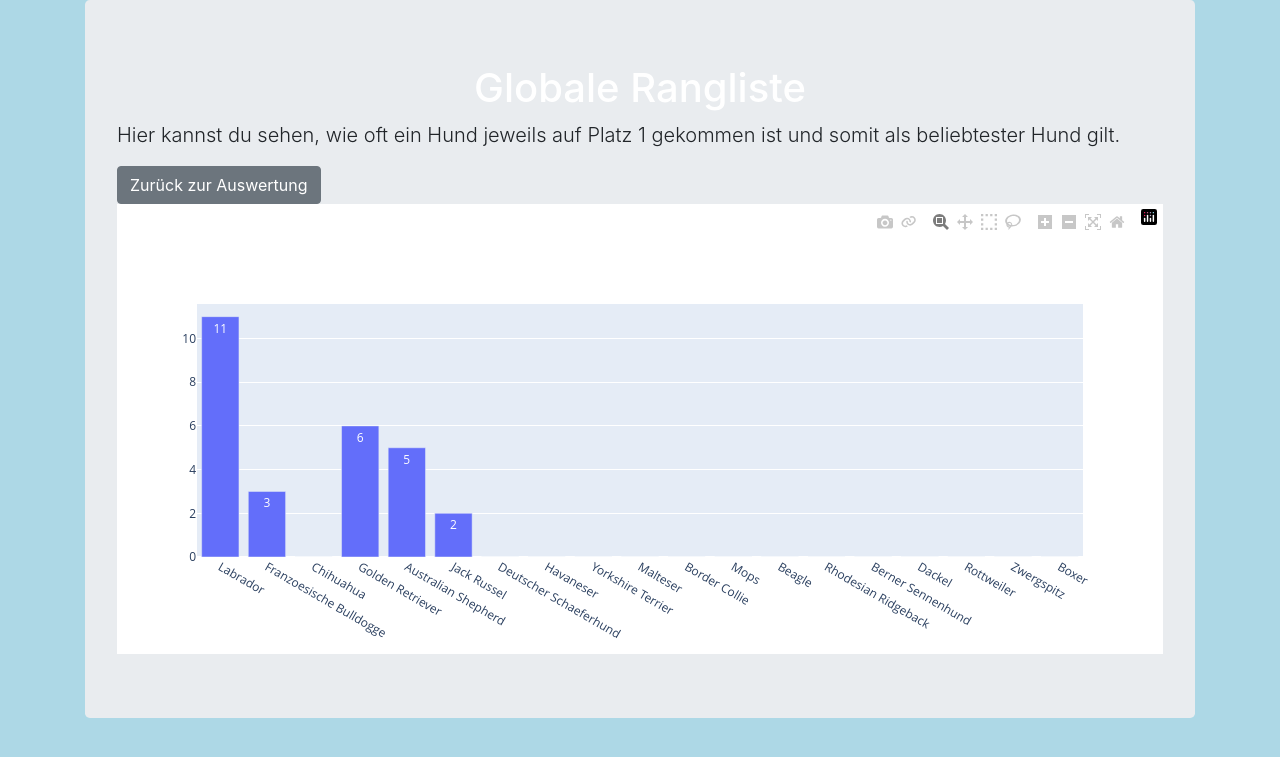
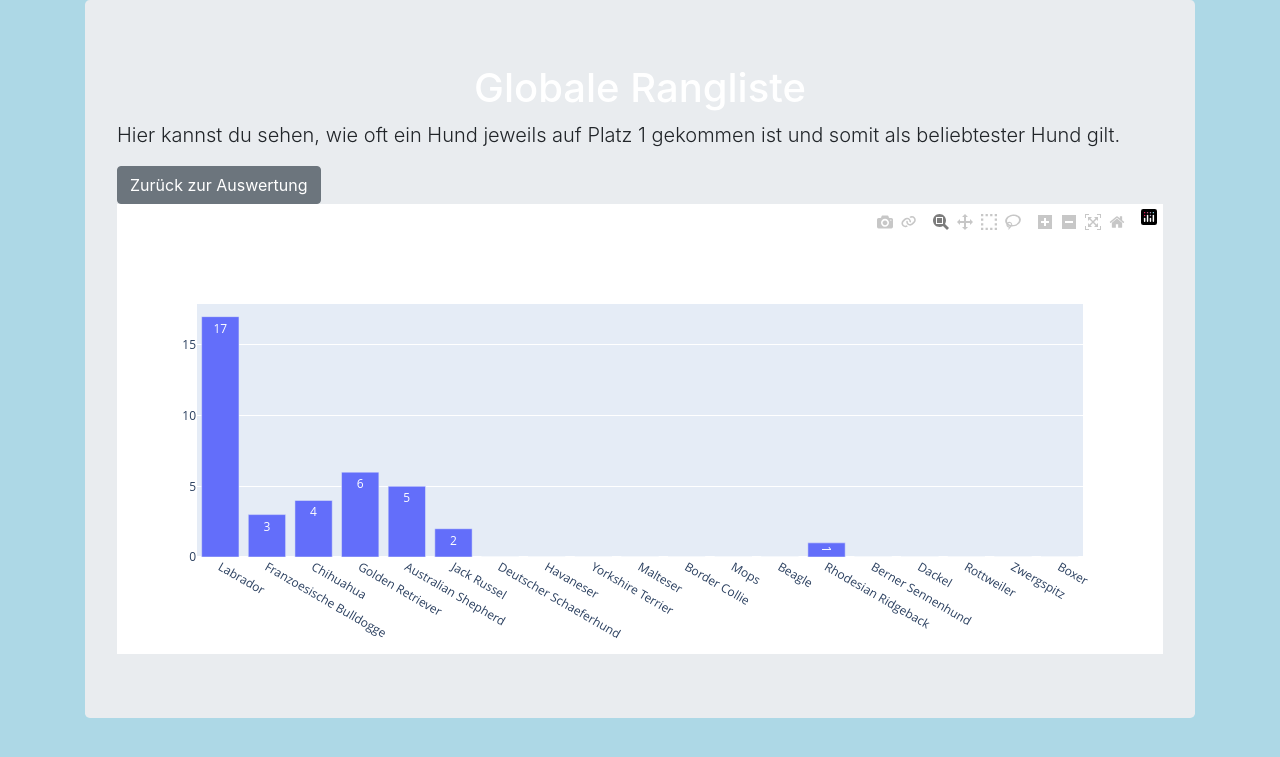
Before and after one commit to Pablo9966/Hunde_Konfigurator, a Flask app: page /rangliste in a window 1280 px wide. Shown: the top 757 px of the page. Run offline with Flask 2, Linux system fonts and the light colour scheme; some libraries are stand-ins or nearby versions.

Commit message:
upload_21

```diff
--- a/globale_rangliste.json
+++ b/globale_rangliste.json
@@ -1 +1 @@
-{"Labrador": 11, "Franzoesische Bulldogge": 3, "Chihuahua": 0, "Golden Retriever": 6, "Australian Shepherd": 5, "Jack Russel": 2, "Deutscher Schaeferhund": 0, "Havaneser": 0, "Yorkshire Terrier": 0, "Malteser": 0, "Border Collie": 0, "Mops": 0, "Beagle": 0, "Rhodesian Ridgeback": 0, "Berner Sennenhund": 0, "Dackel": 0, "Rottweiler": 0, "Zwergspitz": 0, "Boxer": 0}
+{"Labrador": 17, "Franzoesische Bulldogge": 3, "Chihuahua": 4, "Golden Retriever": 6, "Australian Shepherd": 5, "Jack Russel": 2, "Deutscher Schaeferhund": 0, "Havaneser": 0, "Yorkshire Terrier": 0, "Malteser": 0, "Border Collie": 0, "Mops": 0, "Beagle": 0, "Rhodesian Ridgeback": 1, "Berner Sennenhund": 0, "Dackel": 0, "Rottweiler": 0, "Zwergspitz": 0, "Boxer": 0}
--- a/main.py
+++ b/main.py
@@ -219,4 +219,4 @@ def rangliste():
 
 
 if __name__ == "__main__":
-    app.run(debug=True, port=5005)
+    app.run(debug=True, port=5001)
--- a/templates/rangliste.html
+++ b/templates/rangliste.html
@@ -7,7 +7,13 @@
           <div class="jumbotron">
             <h1>Globale Rangliste</h1>
             <p class="lead">Hier kannst du sehen, wie oft ein Hund jeweils auf Platz 1 gekommen ist und somit als beliebtester Hund gilt.</p>
+
+              <!--Hier der Button um zurück zur Auswertung zu kommen-->
+
               <a href="/antwort" class="btn btn-secondary" onclick="window.location.href='{{ url_for( 'antwort' ) }}';">Zurück zur Auswertung</a>
+
+              <!--Hier ist das Plotty-->
+
             {{ plotly_div|safe }}
           </div>
         </main>
```
Also changed, not shown: README.md.
